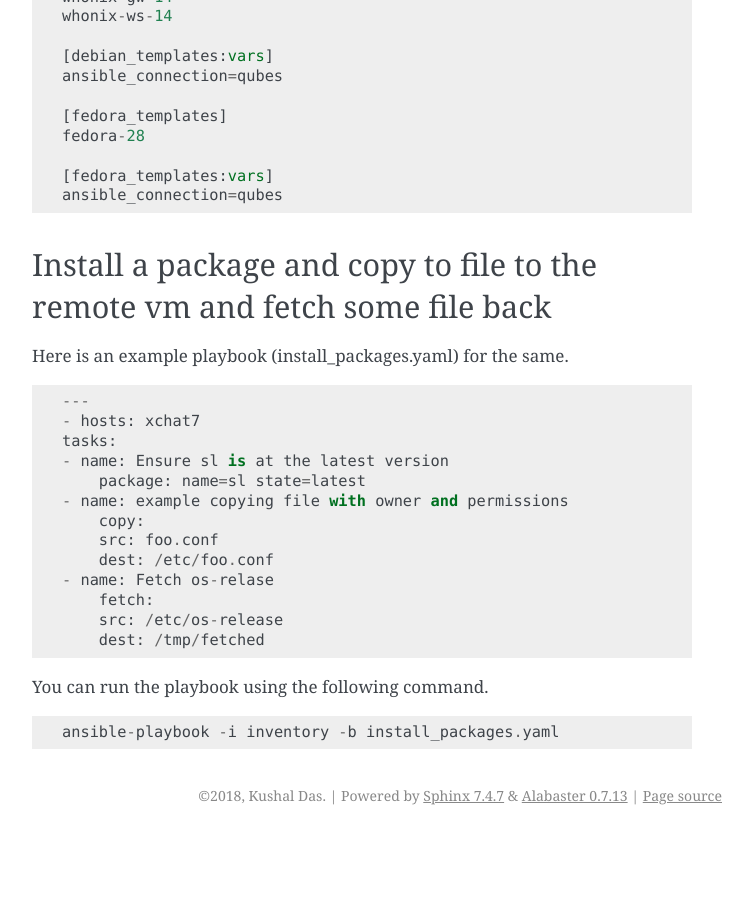
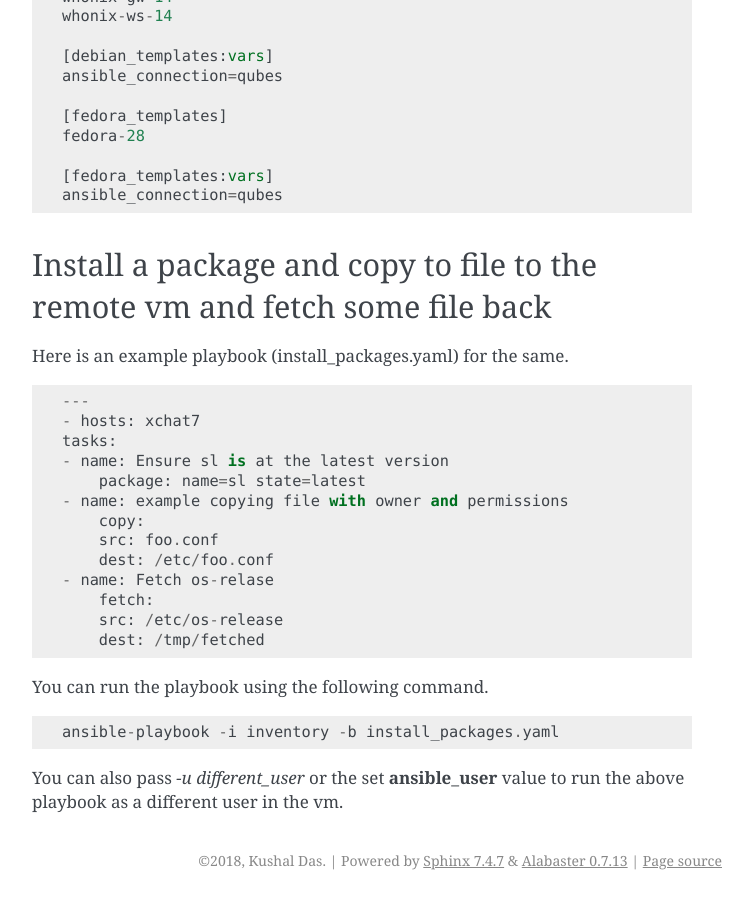
Before and after one commit to kushaldas/qubes_ansible, a Sphinx documentation site: the page built from docs/examples.rst, in a window 1280 px wide and 900 px high, scrolled down 3599 px. Shown: the whole window, without its empty margins (388-1141 px from the left). Built offline with Sphinx 7.4.7, drawn with Linux system fonts in a browser that asks for light colours; before the commit the page ends 4434 px from its top, so only the background shows below that.

Commit message:
Adds -u documentation

```diff
--- a/docs/examples.rst
+++ b/docs/examples.rst
@@ -210,3 +210,7 @@ You can run the playbook using the following command.
 ::
 
     ansible-playbook -i inventory -b install_packages.yaml
+
+
+You can also pass `-u different_user` or the set **ansible_user** value to run the above
+playbook as a different user in the vm.
```
